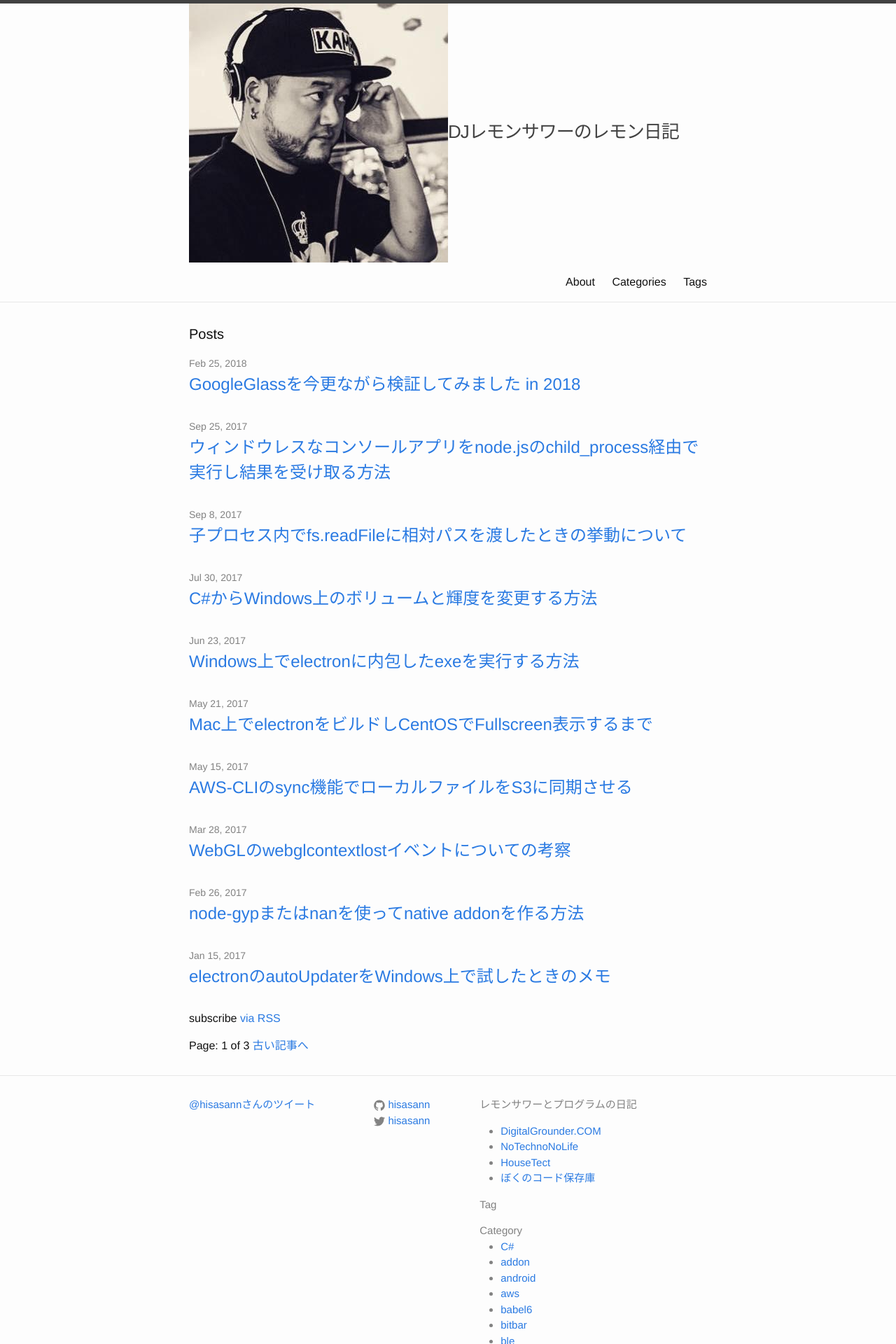
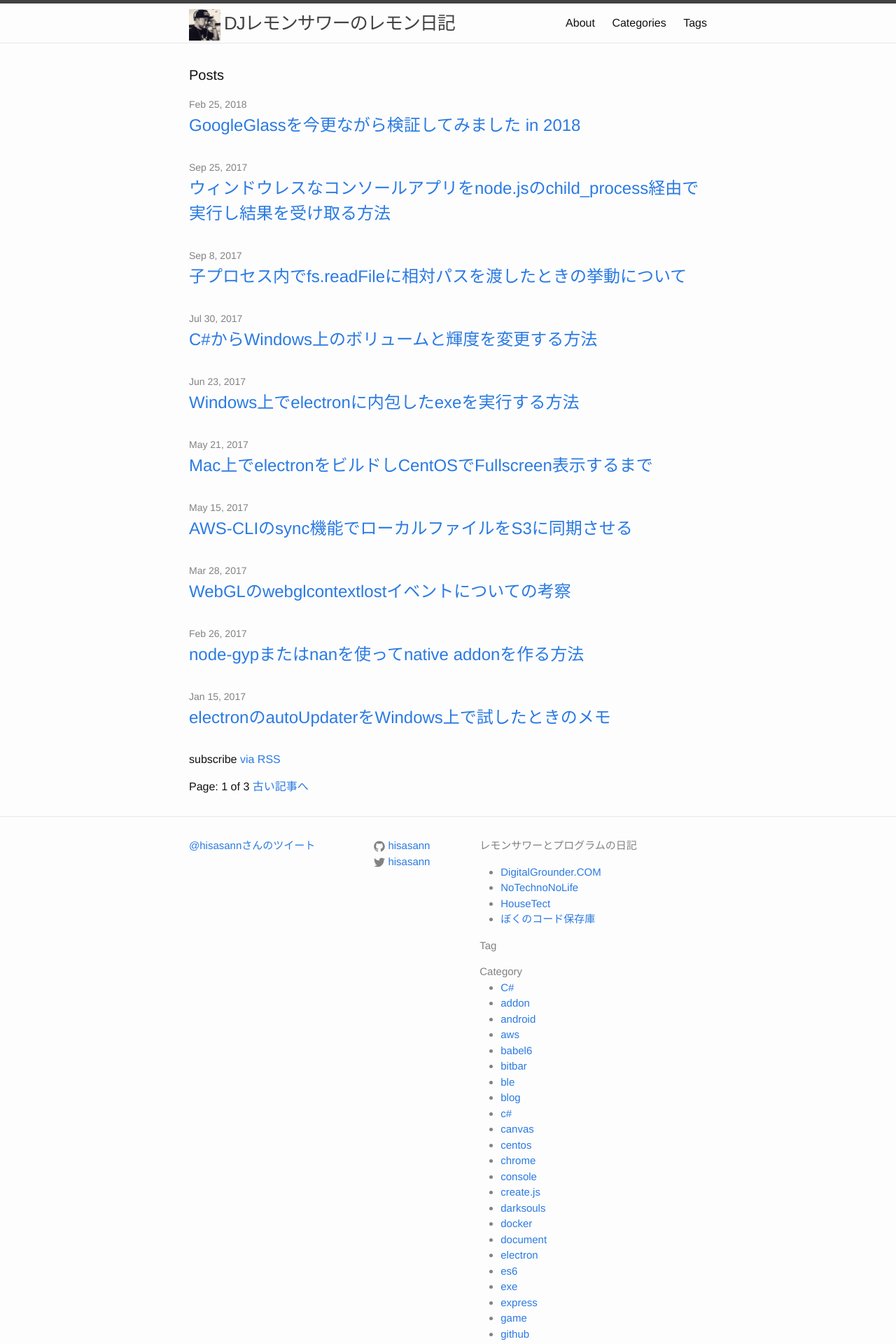
Before and after one commit to hisasann/hisasann.github.io, a Jekyll site: the page built from index.html, in a window 1280 px wide. Shown: the top 1920 px of the page at 70% size. Built offline with Jekyll 4.4.1, drawn with Linux system fonts in a browser that asks for light colours; the list of posts is cut into pages by our own code; comment, search, counter and statistics services are not loaded.

Commit message:
Add title-image css class

```diff
--- a/public/stylesheets/main.scss
+++ b/public/stylesheets/main.scss
@@ -50,3 +50,8 @@ $on-laptop:        800px;
         "layout",
         "syntax-highlighting"
 ;
+
+.title-image {
+  height: 45px;
+  margin-right: 5px;
+}
```
